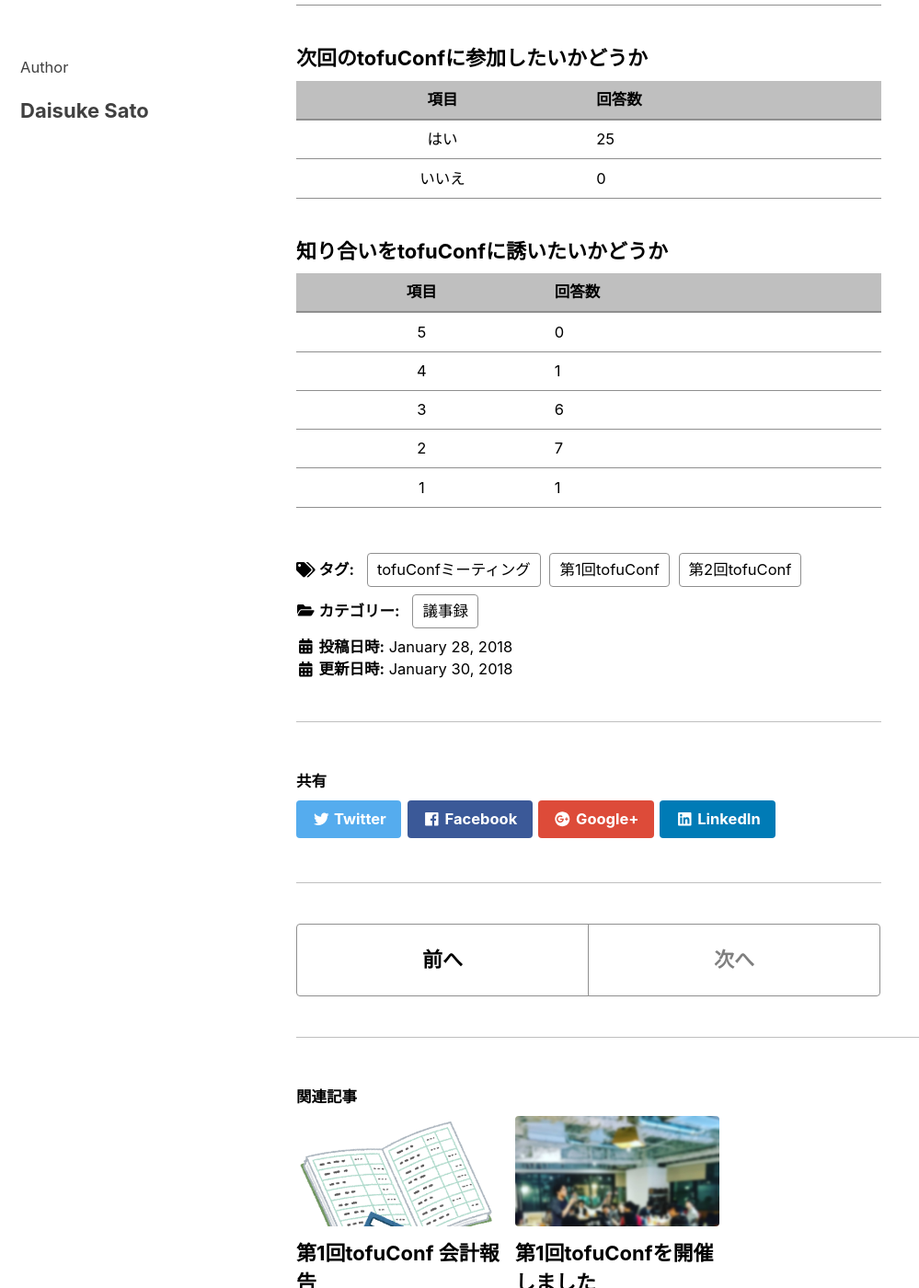
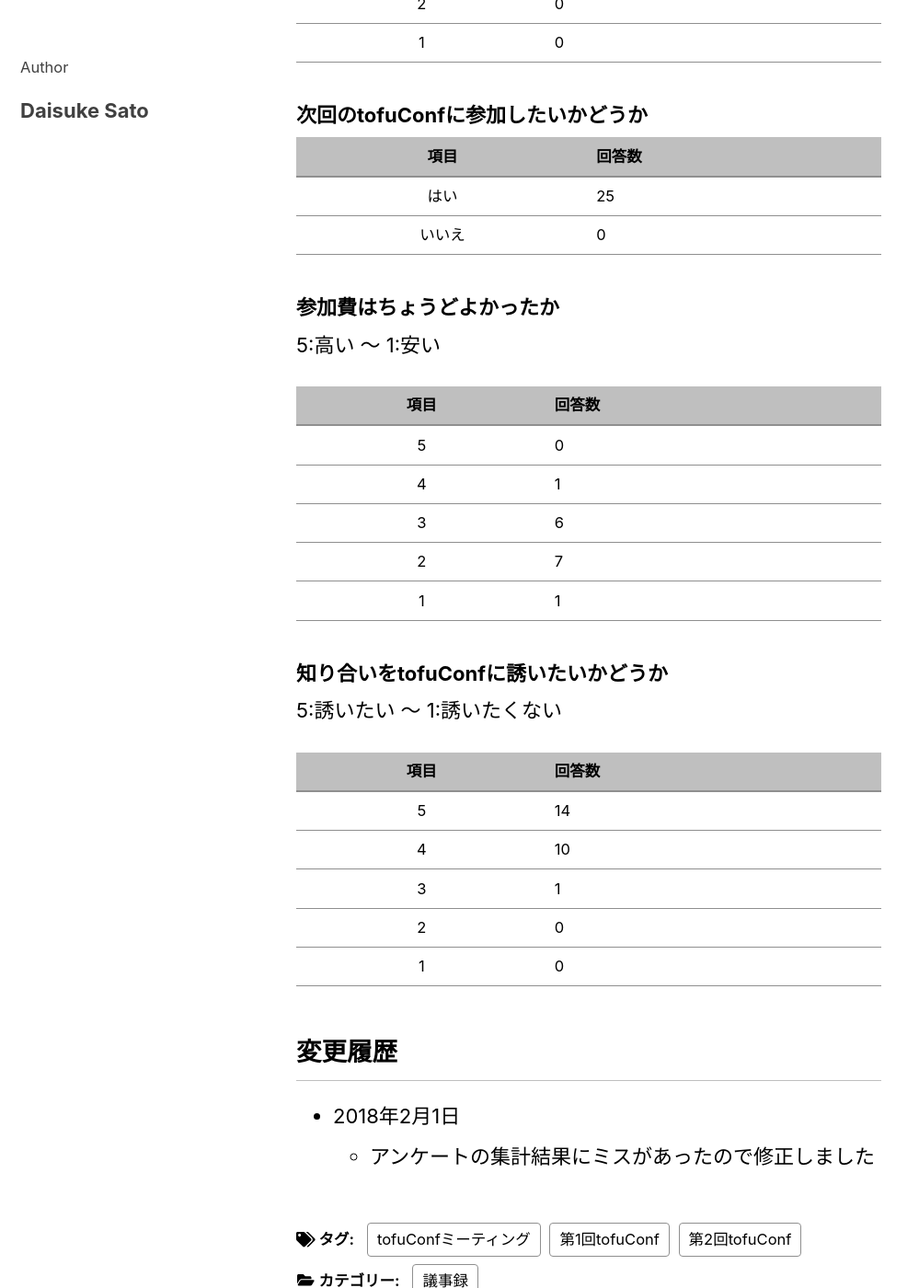
Before and after one commit to tofuconf/tofuconf.club, a Jekyll site: the page built from _posts/2018-01-28-1st-tofuconf-review.md, in a window 1280 px wide and 1400 px high, scrolled down 5004 px. Shown: the whole window at 92% size, without its empty margins (0-999 px from the left). Built offline with Jekyll 4.4.1, drawn with Linux system fonts in a browser that asks for light colours; nearby versions of some CDN libraries; some of the changed text lies outside the part shown.

Commit message:
Fix spreadsheet

```diff
--- a/_posts/2018-01-28-1st-tofuconf-review.md
+++ b/_posts/2018-01-28-1st-tofuconf-review.md
@@ -134,6 +134,8 @@
 
 ### 満足度
 
+5:よかった 〜 1:つまらなかた
+
 |	項目	|	回答数	|
 |:---:|---|
 |	5	|	15	|
@@ -149,7 +151,9 @@
 |	はい	|	25	|
 |	いいえ	|	0	|
 
-### 知り合いをtofuConfに誘いたいかどうか
+### 参加費はちょうどよかったか
+
+5:高い 〜 1:安い
 
 |	項目	|	回答数	|
 |:---:|---|
@@ -158,3 +162,20 @@
 |	3	|	6	|
 |	2	|	7	|
 |	1	|	1	|
+
+### 知り合いをtofuConfに誘いたいかどうか
+
+5:誘いたい 〜 1:誘いたくない
+
+|	項目	|	回答数	|
+|:---:|---|
+|	5	|	14	|
+|	4	|	10	|
+|	3	|	1	|
+|	2	|	0	|
+|	1	|	0	|
+
+## 変更履歴
+
+* 2018年2月1日
+  * アンケートの集計結果にミスがあったので修正しました
```
Also changed, not shown: other parts of _posts/2018-01-28-1st-tofuconf-review.md (+1 -1 lines).
